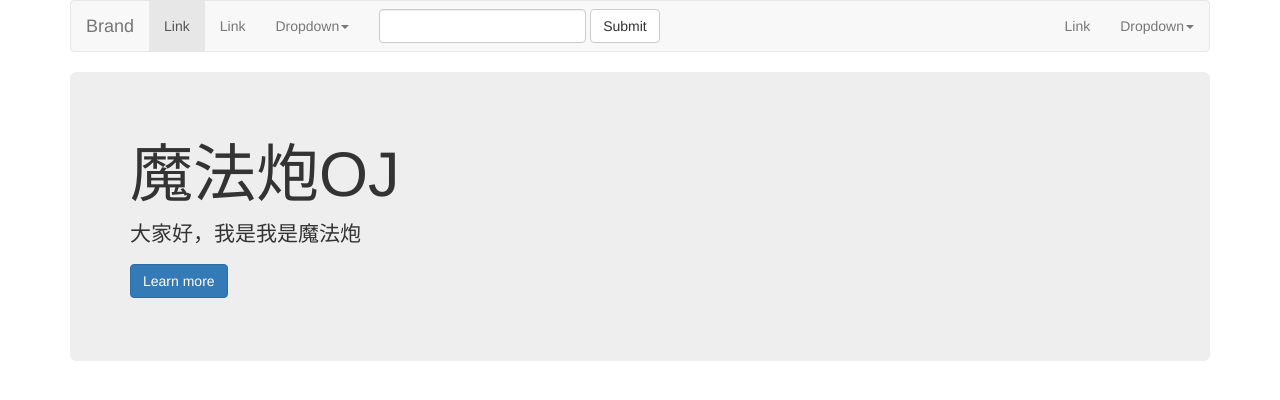
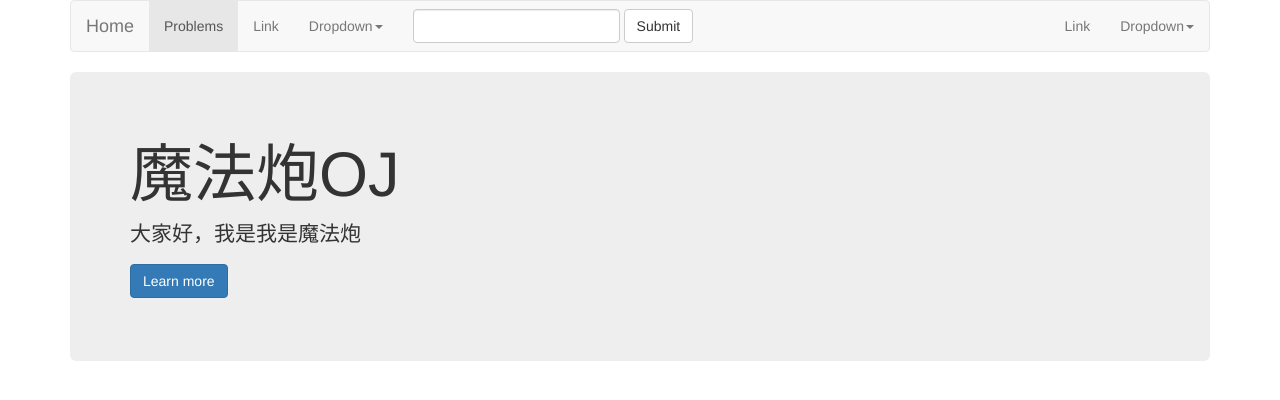
Before and after one commit to KuribohG/mfpoj, a Django app: page /problemset/ in a window 1280 px wide. Shown: the top 400 px of the page. Run offline with Django 3.2, Linux system fonts and the light colour scheme; data that the repository does not hold is empty; some libraries are stand-ins or nearby versions.

Commit message:
change problemset html again

```diff
--- a/oj/templates/problemset.html
+++ b/oj/templates/problemset.html
@@ -3,16 +3,16 @@
 -->
 </style>
 <link href="../static/css/problemset.css" rel="stylesheet" type="text/css" />
-<div class="container">
+<title>魔法炮OJ</title><div class="container">
 	<div class="row clearfix">
 		<div class="col-md-12 column">
 			<nav class="navbar navbar-default" role="navigation">
 				<div class="navbar-header">
-					 <button type="button" class="navbar-toggle" data-toggle="collapse" data-target="#bs-example-navbar-collapse-1"> <span class="sr-only">Toggle navigation</span><span class="icon-bar"></span><span class="icon-bar"></span><span class="icon-bar"></span></button> <a class="navbar-brand" href="#">Brand</a>				</div>
+					 <button type="button" class="navbar-toggle" data-toggle="collapse" data-target="#bs-example-navbar-collapse-1"> <span class="sr-only">Toggle navigation</span><span class="icon-bar"></span><span class="icon-bar"></span><span class="icon-bar"></span></button> <a class="navbar-brand" href="/">Home</a>				</div>
 				<div class="collapse navbar-collapse" id="bs-example-navbar-collapse-1">
 					<ul class="nav navbar-nav">
 						<li class="active">
-							 <a href="#">Link</a>						</li>
+							 <a href="/problemset/">Problems</a>						</li>
 						<li>
 							 <a href="#">Link</a>						</li>
 						<li class="dropdown">
@@ -71,10 +71,6 @@
 		<div class="col-md-4 column">
 			<h2>{% for problem in problem_list %} <a href="file:///D|/mfpoj-master/oj/templates/problem.html"></a></h2>
 			<h2><a href="{% url 'problem' problem.id %}"> {{ problem.title }} </a></h2>
-			<p>
-				Donec id elit non mi porta gravida at eget metus. Fusce dapibus, tellus ac cursus commodo, tortor mauris condimentum nibh, ut fermentum massa justo sit amet risus. Etiam porta sem malesuada magna mollis euismod. Donec sed odio dui.			</p>
-			<p>
-		    <a class="btn" href="#">View details ?</a></p>
 			<p>{% endfor %} </p>
 	  </div>
 	</div>
```
